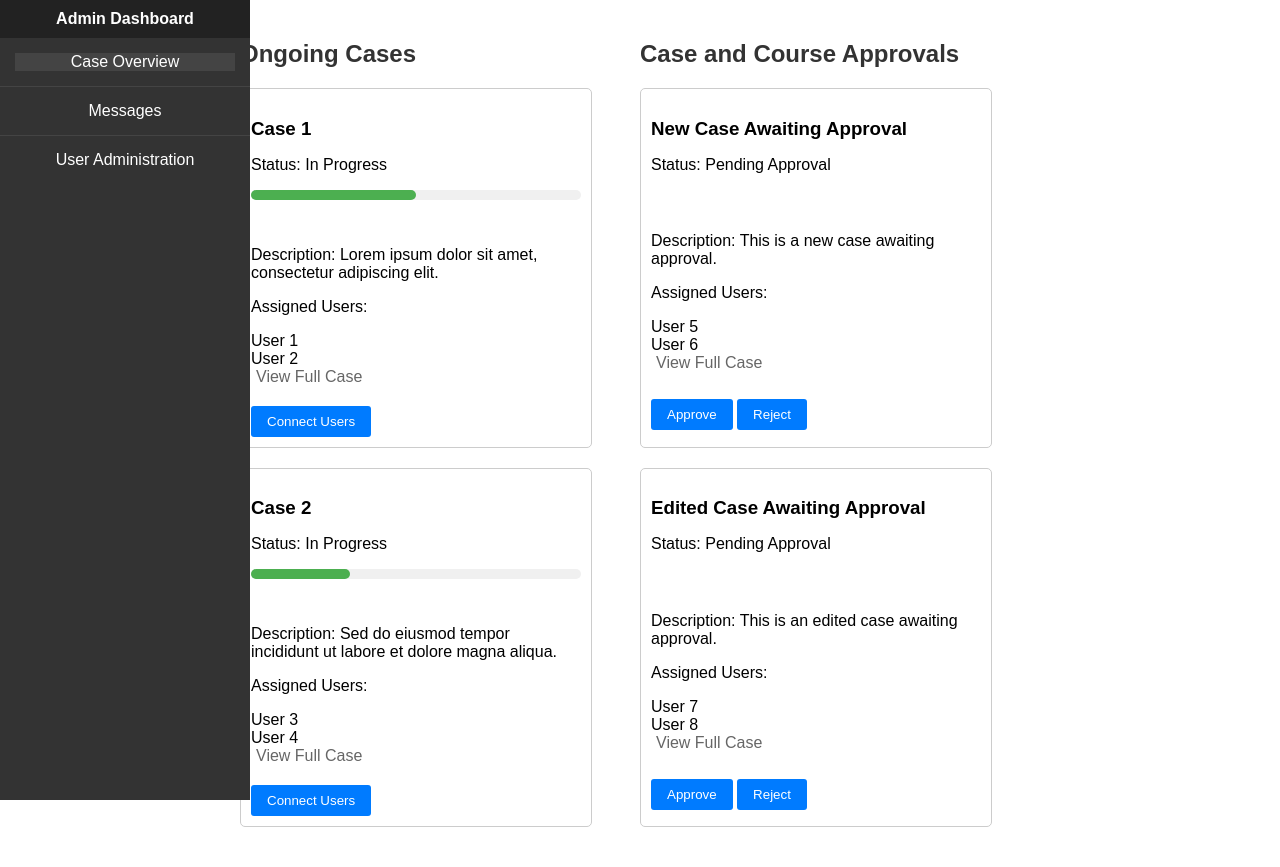
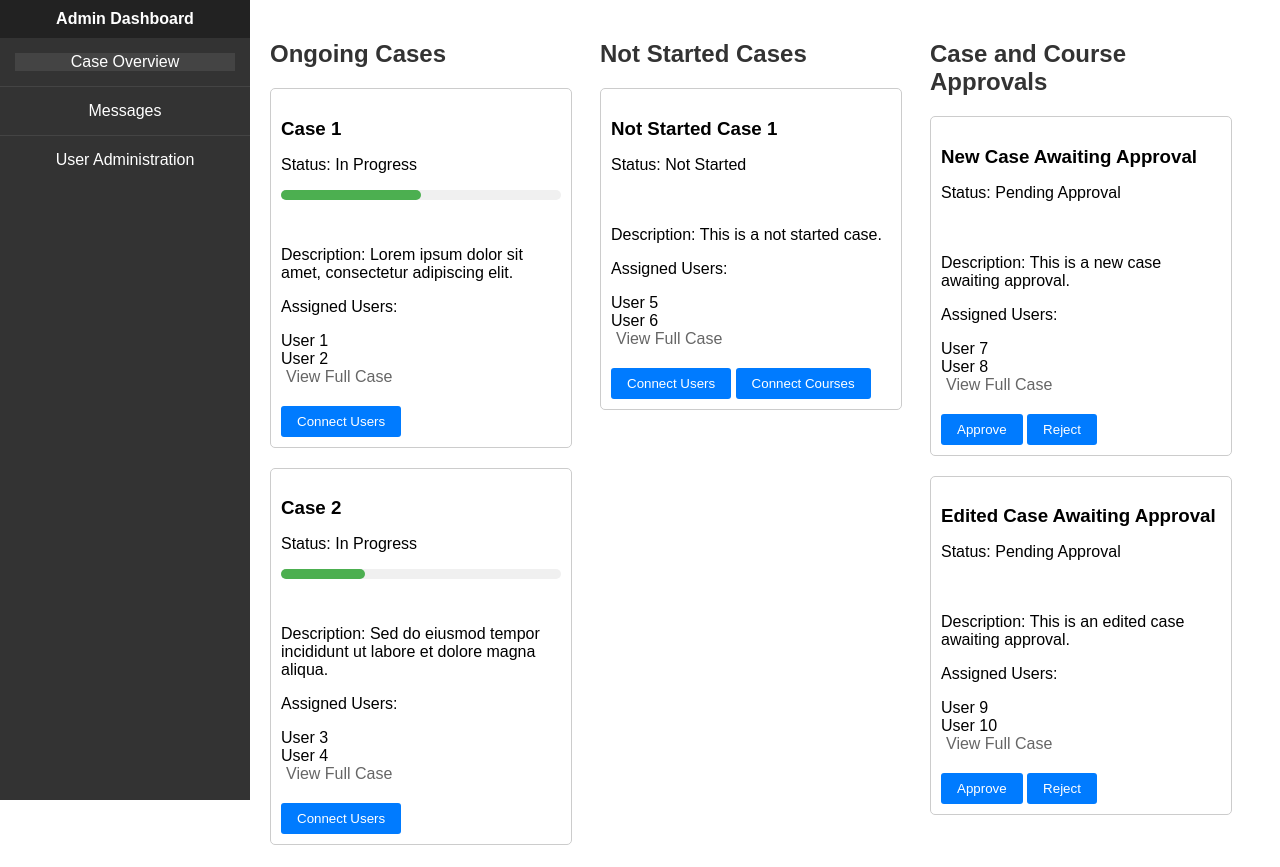
Before and after one commit to Avisonix/CHI-Prototype, a plain HTML site: page case_overview.html in a window 1280 px wide. After the commit the page ends 845 px from the top, so only its background shows below. Drawn offline with Linux system fonts and the light colour scheme.

Commit message:
Case overview page done
Case overview prototypen er basicly done

```diff
--- a/case_overview.html
+++ b/case_overview.html
@@ -5,12 +5,6 @@
     <meta name="viewport" content="width=device-width, initial-scale=1.0">
     <title>Admin Dashboard</title>
     <link rel="stylesheet" href="styles.css">
-    <style>
-        /* Tilføjelse af rulning */
-        .content {
-            overflow-y: auto;
-        }
-    </style>
 </head>
 <body>
     <div class="sidebar">
@@ -71,6 +65,30 @@
             </div>
         </div>
         <div class="case-list">
+            <h2>Not Started Cases</h2>
+            <!-- Her vises alle ikke-startede cases -->
+            <div class="case">
+                <div class="cell">
+                    <h3>Not Started Case 1</h3>
+                    <p>Status: Not Started</p>
+                </div>
+                <div class="cell">
+                    <p>Description: This is a not started case.</p>
+                    <p>Assigned Users:</p>
+                    <ul>
+                        <li>User 5</li>
+                        <li>User 6</li>
+                    </ul>
+                    <a href="#">View Full Case</a>
+                </div>
+                <div class="cell">
+                    <button class="connect-users">Connect Users</button>
+                    <button class="connect-courses">Connect Courses</button>
+                </div>
+            </div>
+            <!-- Andre ikke-startede cases -->
+        </div>
+        <div class="case-list">
             <h2>Case and Course Approvals</h2>
             <!-- Ny case, der skal godkendes -->
             <div class="case">
@@ -82,8 +100,8 @@
                     <p>Description: This is a new case awaiting approval.</p>
                     <p>Assigned Users:</p>
                     <ul>
-                        <li>User 5</li>
-                        <li>User 6</li>
+                        <li>User 7</li>
+                        <li>User 8</li>
                     </ul>
                     <a href="#">View Full Case</a>
                 </div>
@@ -102,8 +120,8 @@
                     <p>Description: This is an edited case awaiting approval.</p>
                     <p>Assigned Users:</p>
                     <ul>
-                        <li>User 7</li>
-                        <li>User 8</li>
+                        <li>User 9</li>
+                        <li>User 10</li>
                     </ul>
                     <a href="#">View Full Case</a>
                 </div>
--- a/styles.css
+++ b/styles.css
@@ -102,8 +102,9 @@ input[type="checkbox"] {
     top: 0;
     left: 0;
     overflow-y: auto;
-    z-index: 100; /* Sørg for at sidebaren er foran indholdet */
+    z-index: 100;
 }
+
 
 .sidebar-header {
     background-color: #222;
@@ -147,19 +148,21 @@ input[type="checkbox"] {
 }
 
 .content {
-    max-width: 800px;
-    margin: 0 auto;
+    max-width: calc(100% - 250px); /* Beregn bredden af .content-container ved at trække sidebar's bredde */
+    margin-left: 250px; /* Placer .content-container til højre for sidebar'en */
     padding: 20px;
     display: flex;
     flex-direction: row;
+    justify-content: space-between;
 }
 
 .case-list {
     display: flex;
     flex-direction: column;
-    margin-right: 50px;
-    flex-grow: 1;
-    width: -webkit-fill-available;
+    flex-grow: 1; /* Lad .case-list fylde det tilgængelige rum */
+    margin-right: 30px; /* Tilføj en lille margin til højre */
+    max-height: calc(100vh - 100px); /* Sæt en maksimal højde for .case-list (100vh minus header og margen) */
+    width: calc(100% - 30px); /* Juster bredden til at tage højde for marginen */
 }
 
 .case {
@@ -168,13 +171,11 @@ input[type="checkbox"] {
     margin-bottom: 20px;
     display: flex;
     flex-direction: column;
-    flex-grow: 1; /* Allow cases to grow to fill remaining space */
-    width: 100%; /* Set width to 100% */
+    width: 100%; /* Sæt bredden til 100% */
 }
 
 .cell {
     padding: 10px;
-    flex-grow: 1; /* Allow cells to grow to fill remaining space */
 }
 
 h2 {
```
